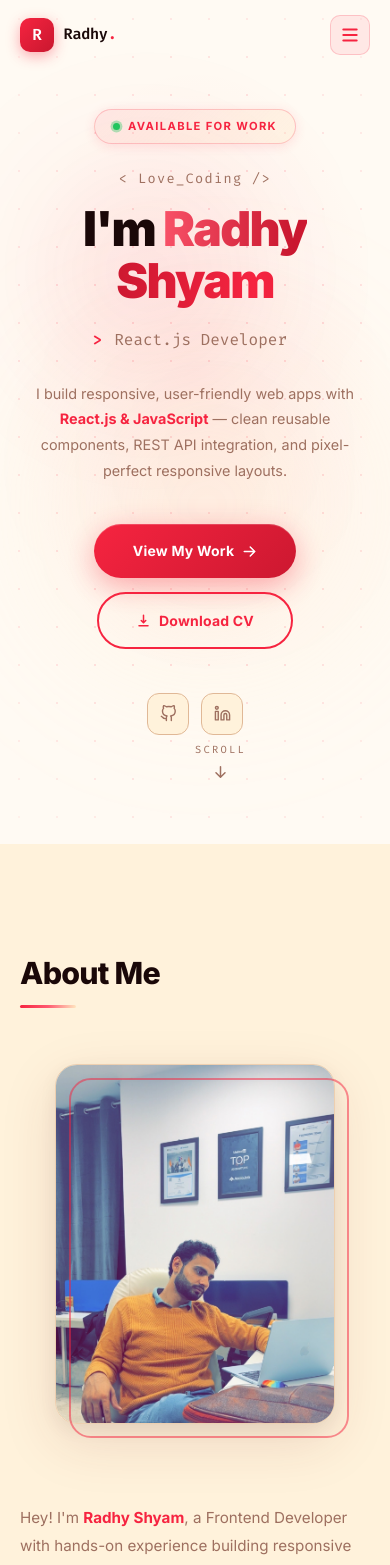
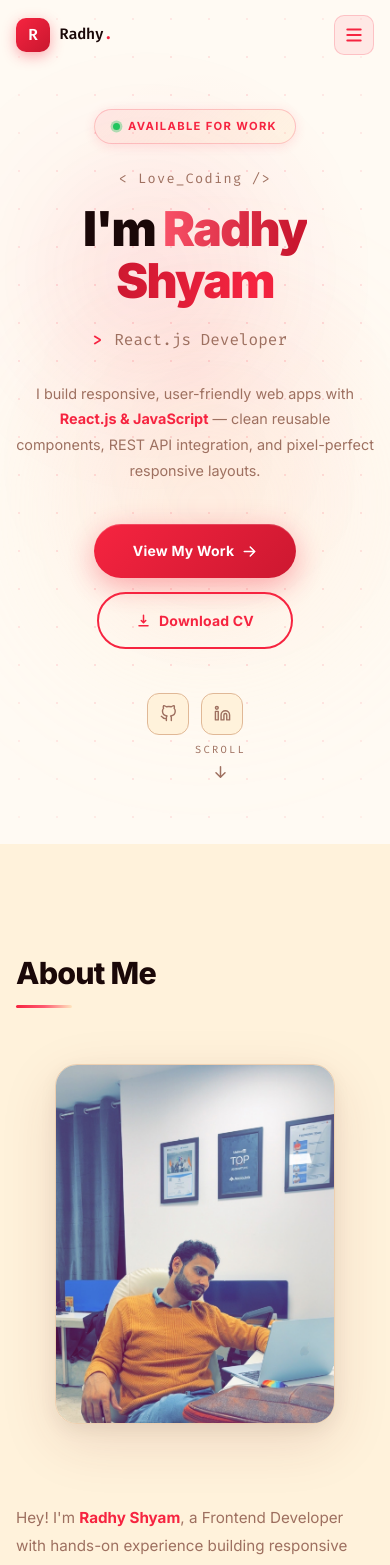
Before and after one commit to Radhy-shyam-29/MyPortfolio, a React (Vite) app: page / in a window 390 px wide. Shown: the top 1565 px of the page. Built offline with nearby package versions, Linux system fonts and the light colour scheme.

Commit message:
Fix mobile stats grid, experience collapse, remove photo border, fix CV on Vercel

```diff
--- a/src/components/About.jsx
+++ b/src/components/About.jsx
@@ -69,7 +69,7 @@ export default function About() {
               </div>
 
               {/* Stats */}
-              <div style={{ display: 'grid', gridTemplateColumns: 'repeat(auto-fit, minmax(110px, 1fr))', gap: '0.75rem' }}>
+              <div className="stats-grid" style={{ display: 'grid', gridTemplateColumns: 'repeat(4, 1fr)', gap: '0.75rem' }}>
                 {stats.map(({ value, label, icon: Icon }) => (
                   <div key={label} className="stat-card">
                     <Icon size={17} style={{ color: 'var(--c-red)', margin: '0 auto 0.4rem' }} />
--- a/src/components/Experience.jsx
+++ b/src/components/Experience.jsx
@@ -50,7 +50,7 @@ export default function Experience() {
                     {/* Card */}
                     <div className="exp-card" style={{ padding: '1.5rem 1.75rem' }}>
                       {/* Header */}
-                      <div style={{ display: 'flex', alignItems: 'flex-start', justifyContent: 'space-between', gap: '0.75rem', marginBottom: '0.9rem', flexWrap: 'wrap' }}>
+                      <div className="exp-header" style={{ display: 'flex', alignItems: 'flex-start', justifyContent: 'space-between', gap: '0.75rem', marginBottom: '0.9rem' }}>
                         <div>
                           <h3 style={{ fontSize: '0.975rem', fontWeight: 800, color: 'var(--c-t1)', marginBottom: '0.2rem' }}>
                             {exp.title}
--- a/src/index.css
+++ b/src/index.css
@@ -742,7 +742,15 @@ body {
 ══════════════════════════════════════════════════════════════ */
 @media (max-width: 640px) {
   .container {
-    padding: 0 1.25rem;
+    padding: 0 1rem;
+  }
+  .stats-grid {
+    grid-template-columns: repeat(2, 1fr) !important;
+  }
+  .exp-header {
+    flex-direction: column !important;
+    align-items: flex-start !important;
+    gap: 0.5rem !important;
   }
   .exp-card {
     padding: 1.1rem 1rem !important;
@@ -753,22 +761,6 @@ body {
 .photo-frame {
   position: relative;
   display: inline-block;
-}
-.photo-frame::after {
-  content: '';
-  position: absolute;
-  bottom: -14px;
-  right: -14px;
-  width: 100%;
-  height: 100%;
-  border: 2.5px solid var(--c-red);
-  border-radius: 22px;
-  opacity: 0.5;
-  transition: opacity 0.3s ease, transform 0.4s var(--e-spring);
-}
-.photo-frame:hover::after {
-  opacity: 1;
-  transform: translate(4px, 4px);
 }
 .photo-frame::before {
   content: '';
```
Also changed, not shown: vercel.json (added).
